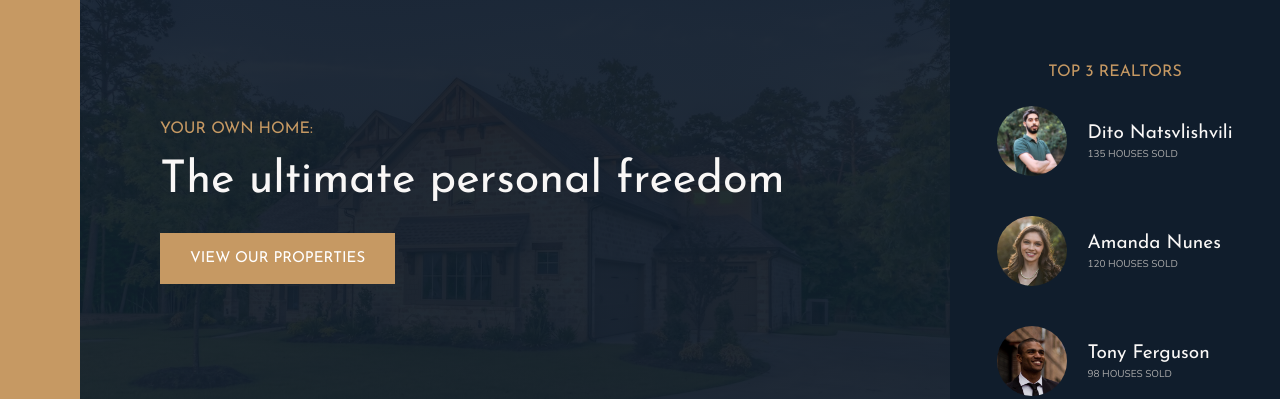
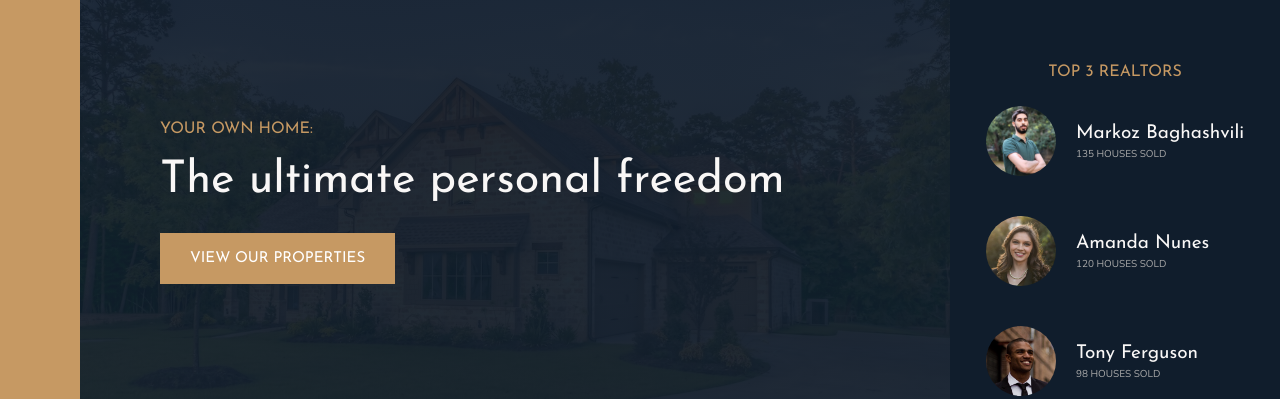
Before and after one commit to Marko010101/Heavenss, a website: page index.html in a window 1280 px wide. Shown: the part 92-491 px from the top of the page. Drawn offline with nearby package versions, Linux system fonts and the light colour scheme.

Commit message:
Changed name

```diff
--- a/index.html
+++ b/index.html
@@ -37,7 +37,7 @@
       <div class="realtors__list">
         <img src="img/me.jpg" alt="realtor 1" class="realtors__img" />
         <div class="realtors__details">
-          <h4 class="heading-4 heading-4--light">Dito Natsvlishvili</h4>
+          <h4 class="heading-4 heading-4--light">Markoz Baghashvili</h4>
           <p class="realtors__sold">135 houses sold</p>
         </div>
         <img src="img/realtor-2.jpeg" alt="realtor 2" class="realtors__img" />
```
